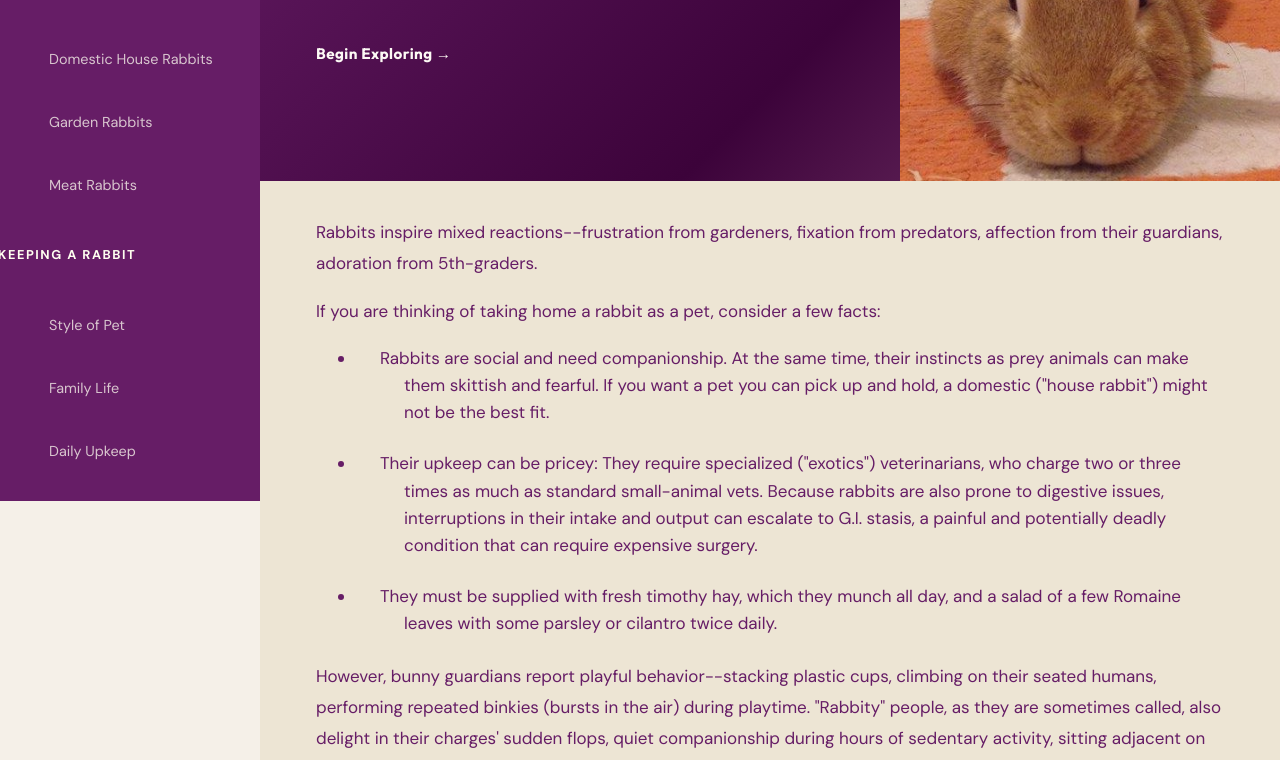
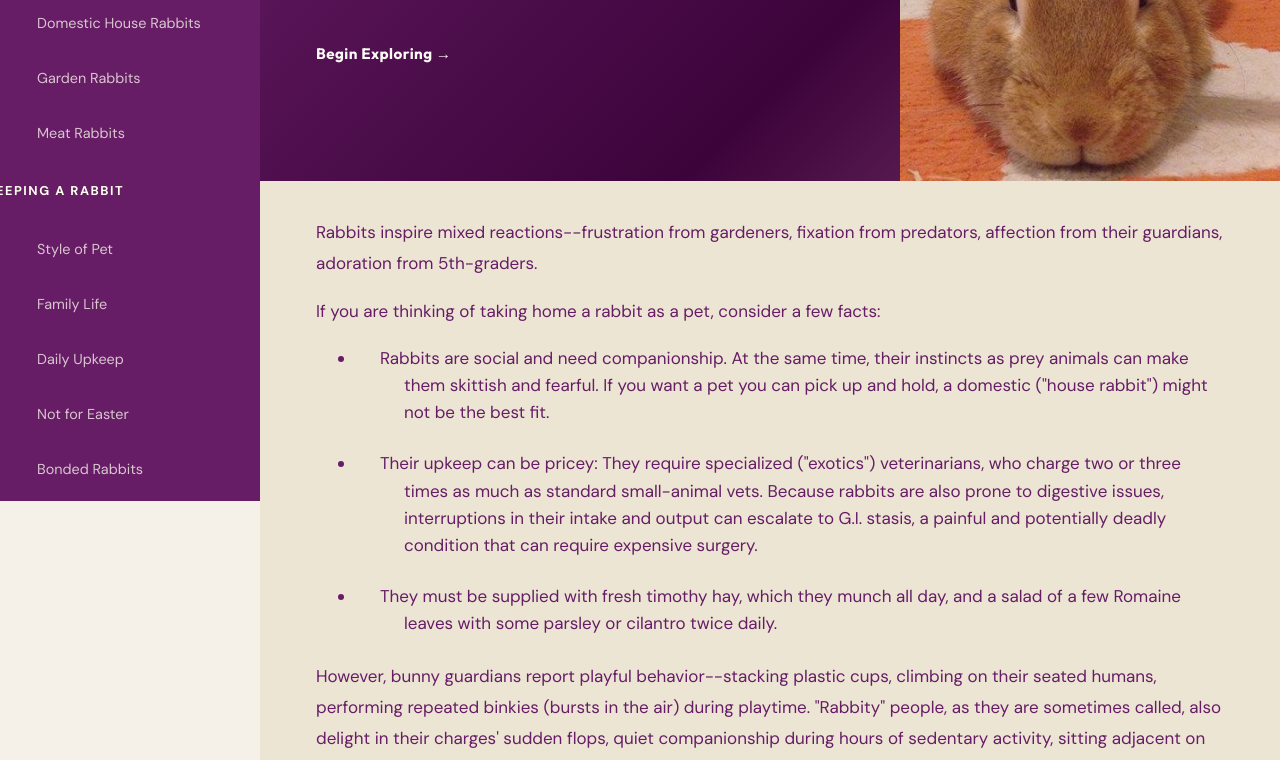
Before and after one commit to tf-G/GreatMWHrabbit, a plain HTML site: page index.html in a window 1280 px wide. Shown: the part 299-1059 px from the top of the page. Drawn offline with Linux system fonts and the light colour scheme.

Commit message:
"fix sidebar margins?"

```diff
--- a/style.css
+++ b/style.css
@@ -107,14 +107,14 @@ body {
   letter-spacing: 0.12em;
   text-transform: uppercase;
   color: var(--ivory);
-  padding: 16px 22px;
+  padding: 8px 10px 8px 10px;
   opacity: 1.0;
   font-weight: 600;
 }
 
 .nav-link {
   display: block;
-  padding: 8px 22px;
+  padding: 4px 10px;
   color: rgba(245, 240, 232, 0.8);
   text-decoration: none;
   font-family: var(--font-body);
```
